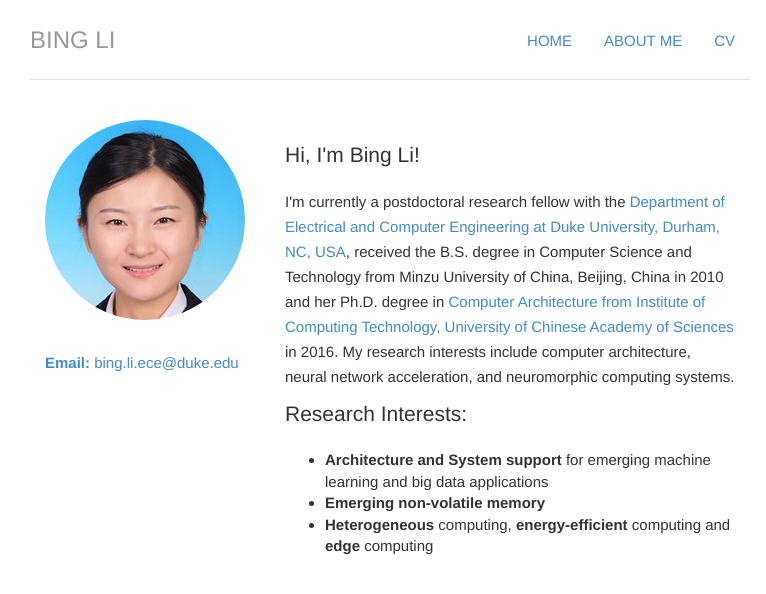
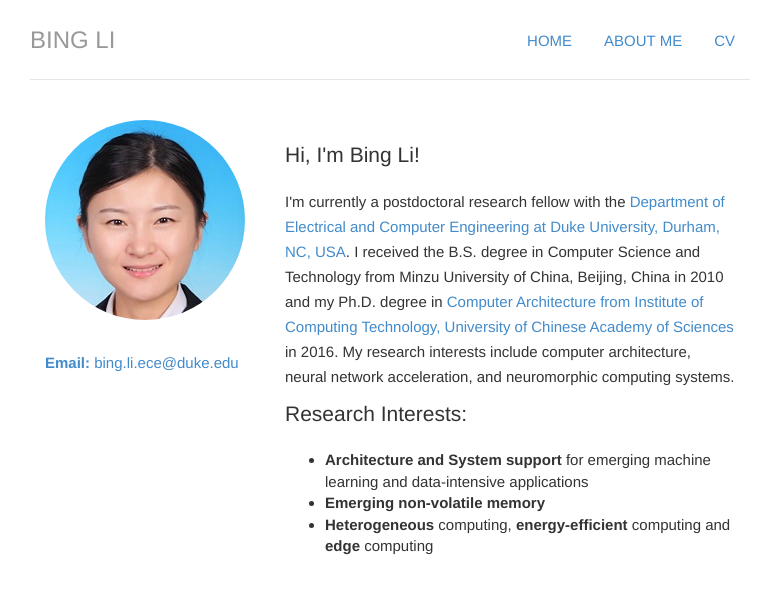
Before and after one commit to libingict/libingict.github.io, a Jekyll site: the page built from index.html, in a window 1280 px wide. Shown: the top 594 px of the page, without its empty margins (250-1016 px from the left). Built offline with Jekyll 4.4.1, drawn with Linux system fonts in a browser that asks for light colours.

Commit message:
Update index.html

```diff
--- a/index.html
+++ b/index.html
@@ -28,12 +28,12 @@ cv: passive
   <div class="col-sm-8">
   	<h1 class="lead">Hi, I'm Bing Li!</h1>
   	<p>
-  		I'm currently a postdoctoral research fellow with the <a href="http://cei.pratt.duke.edu/">Department of Electrical and Computer Engineering at Duke University, Durham, NC, USA</a>, received the B.S. degree in Computer Science and Technology from Minzu University of China, Beijing, China in 2010 and her Ph.D. degree in <a href="http://english.ict.cas.cn/">Computer Architecture from Institute of Computing Technology, University of Chinese Academy of Sciences</a> in 2016. My research interests include computer architecture, neural network acceleration, and neuromorphic computing systems.
+  		I'm currently a postdoctoral research fellow with the <a href="http://cei.pratt.duke.edu/">Department of Electrical and Computer Engineering at Duke University, Durham, NC, USA</a>. I received the B.S. degree in Computer Science and Technology from Minzu University of China, Beijing, China in 2010 and my Ph.D. degree in <a href="http://english.ict.cas.cn/">Computer Architecture from Institute of Computing Technology, University of Chinese Academy of Sciences</a> in 2016. My research interests include computer architecture, neural network acceleration, and neuromorphic computing systems.
   	</p>
 
     <p class="lead", id="research-interests">Research Interests:</p>
     <ul>
-      <li><strong>Architecture and System support</strong> for emerging machine learning and big data applications</li>
+      <li><strong>Architecture and System support</strong> for emerging machine learning and data-intensive applications</li>
       <li><strong>Emerging non-volatile memory</strong></li>
       <li><strong>Heterogeneous</strong> computing, <strong>energy-efficient</strong> computing and <strong>edge</strong> computing</li>
     </ul>
```
